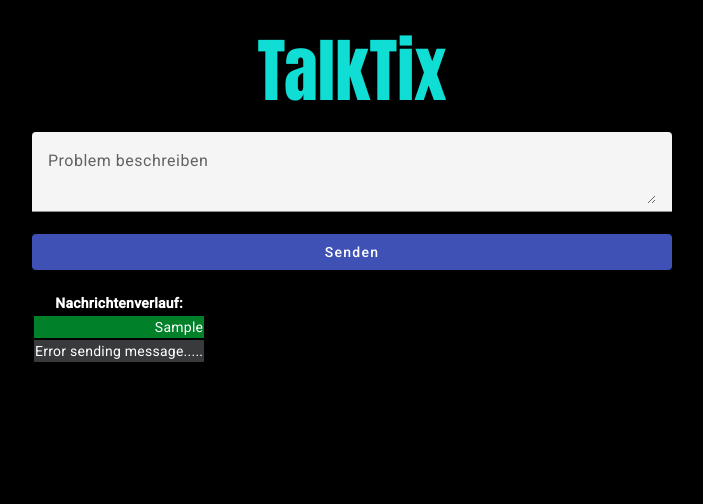
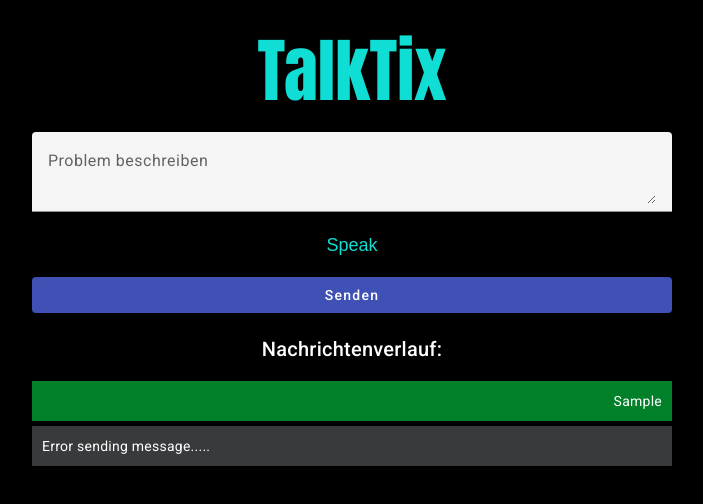
Before and after one commit to amosproj/amos2023ws01-ticket-chat-ai, an Angular app in the folder Frontend/: page / in a window 1280 px wide. Both pictures are taken after typing "Sample" into the empty fields and a click on the button "Senden". Shown: the top 504 px of the page, without its empty margins (288-991 px from the left). Built offline with nearby package versions, Linux system fonts and the light colour scheme; no server answers.

Commit message:
FE - add convert speech to text functionality

```diff
--- a/Frontend/src/app/app.component.css
+++ b/Frontend/src/app/app.component.css
@@ -1,3 +1,14 @@
+/* Styles for the speech button */
+.speech-button {
+  background: none;
+  border: none;
+  cursor: pointer;
+  font-size: 18px;
+  color: #10ddd3;
+  margin-bottom: 20px; /* Adjust spacing as needed */
+}
+
+/* Existing styles for text-field-div and history-div */
 .text-field-div {
   margin: auto;
   width: 50%;
@@ -14,3 +25,19 @@
   padding: 10px;
   color: #fff;
 }
+
+.user-message {
+  background-color: #008028;
+  color: #fff;
+  text-align: right;
+  padding: 10px;
+  margin-bottom: 5px;
+}
+
+.server-message {
+  background-color: #383a3b;
+  color: #fff;
+  text-align: left;
+  padding: 10px;
+  margin-bottom: 5px;
+}
--- a/Frontend/src/app/app.component.html
+++ b/Frontend/src/app/app.component.html
@@ -7,21 +7,16 @@
         <mat-label>Problem beschreiben</mat-label>
         <textarea matInput [(ngModel)]="chatInput"></textarea>
       </mat-form-field>
+      <button class="speech-button" (click)="startSpeechRecognition()">
+        <i class="fas fa-microphone"></i> Speak
+      </button>
       <button mat-raised-button color="primary" (click)="handleSend(chatInput)">Senden</button>
     </div>
     <div class="history-div">
-    <table>
-      <thead>
-        <th>Nachrichtenverlauf:</th>
-      </thead>
-      <tbody>
-        <tr *ngFor="let chatMessage of chatMessages" [ngStyle]="{'background-color': chatMessage.isUser ? '#008028' : '#383a3b', 'color': '#fff', 'text-align': chatMessage.isUser ? 'right' : 'left', 'padding': '10px', 'margin-bottom': '5px'}">
-          <td>
+      <h2>Nachrichtenverlauf:</h2>
+      <div *ngFor="let chatMessage of chatMessages" [ngClass]="{'user-message': chatMessage.isUser, 'server-message': !chatMessage.isUser}">
         {{ chatMessage.messageText }}
-          </td>
-        </tr>
-      </tbody>
-    </table>
+      </div>
     </div>
   </div>
 </body>
--- a/Frontend/src/app/app.component.ts
+++ b/Frontend/src/app/app.component.ts
@@ -1,4 +1,4 @@
-import { Component } from '@angular/core';
+import { Component, ChangeDetectorRef } from '@angular/core';
 import { TicketService } from './service/ticket.service';
 import { LogService } from './service/logging.service';
 
@@ -16,32 +16,55 @@ export class AppComponent {
   title: string = "TalkTix";
   chatInput: string = "";
   chatMessages: ChatMessages[] = [];
+  recognition: any;
 
-  constructor(private ticketService: TicketService, private logger: LogService) {}
+  constructor(private ticketService: TicketService, private logger: LogService, private changeDetector: ChangeDetectorRef) {}
 
   handleSend(value: string) {
     if (value) {
-      // push user message to chat
       this.chatMessages.push({ messageText: value, isUser: true });
-      this.logger.log('Trying to send message to backend server: ' + value)
+      this.sendMessageToBackend(value);
+      this.chatInput = "";
+    }
+  }
 
-      // send message to server and handle response
-      this.ticketService.send(value).subscribe(
+  startSpeechRecognition() {
+    if ('SpeechRecognition' in window || 'webkitSpeechRecognition' in window) {
+      this.recognition = new ((window as any).SpeechRecognition || (window as any).webkitSpeechRecognition)();
+
+      this.recognition.lang = 'en-US';
+      this.recognition.interimResults = false;
+      this.recognition.maxAlternatives = 1;
+
+      this.recognition.onresult = (event: any) => {
+        const transcript = event.results[0][0].transcript;
+        this.chatMessages.push({ messageText: transcript, isUser: true });
+        this.sendMessageToBackend(transcript);
+        this.changeDetector.detectChanges();
+      };
+
+      this.recognition.onerror = (event: any) => {
+        console.error('Recognition Error:', event.error);
+      };
+
+      this.recognition.start();
+    } else {
+      console.error('Speech Recognition API is not supported in this browser.');
+    }
+  }
+
+  sendMessageToBackend(message: string) {
+    this.ticketService.send(message).subscribe(
       (response: any) => {
-          const messageText = response.text; // use "text" as per the backend API
-          this.chatMessages.push({ messageText, isUser: false }); // push server message to chat
-
+        const messageText = response.text;
+        this.chatMessages.push({ messageText, isUser: false });
         this.logger.log('Received response from backend server: ' + response);
+        this.changeDetector.detectChanges();
       },
-        // push error message to chat
       (error) => {
         this.logger.log('Error sending message:' + error);
         this.chatMessages.push({ messageText: 'Error sending message.....', isUser: false });
       }
     );
-
-      // clear the chat input
-      this.chatInput = "";
   }
 }
-}
```
Also changed, not shown: Frontend/tsconfig.json (+5 -3 lines), 1 other file (tests, documents, lock files or other folders). Lines whose indentation alone changed are shown as unchanged.
